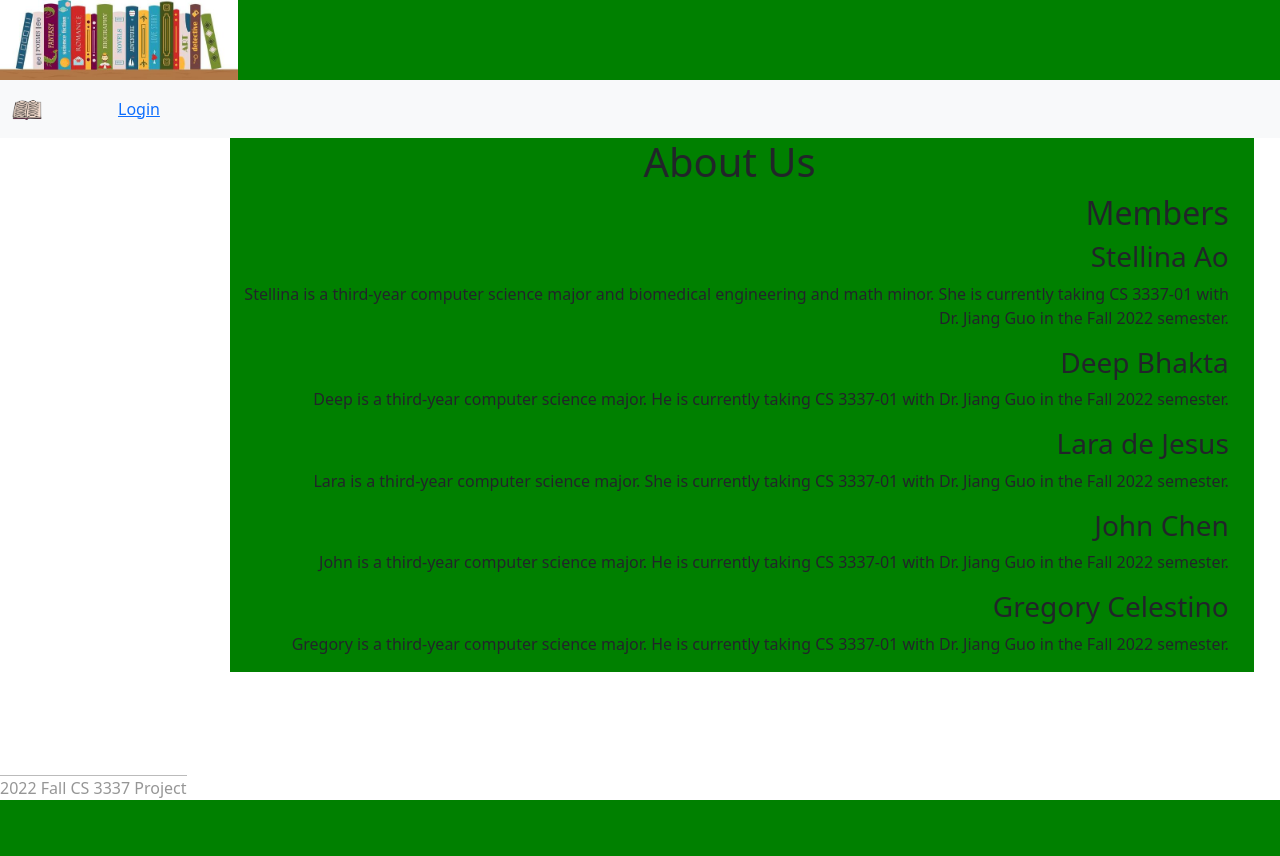
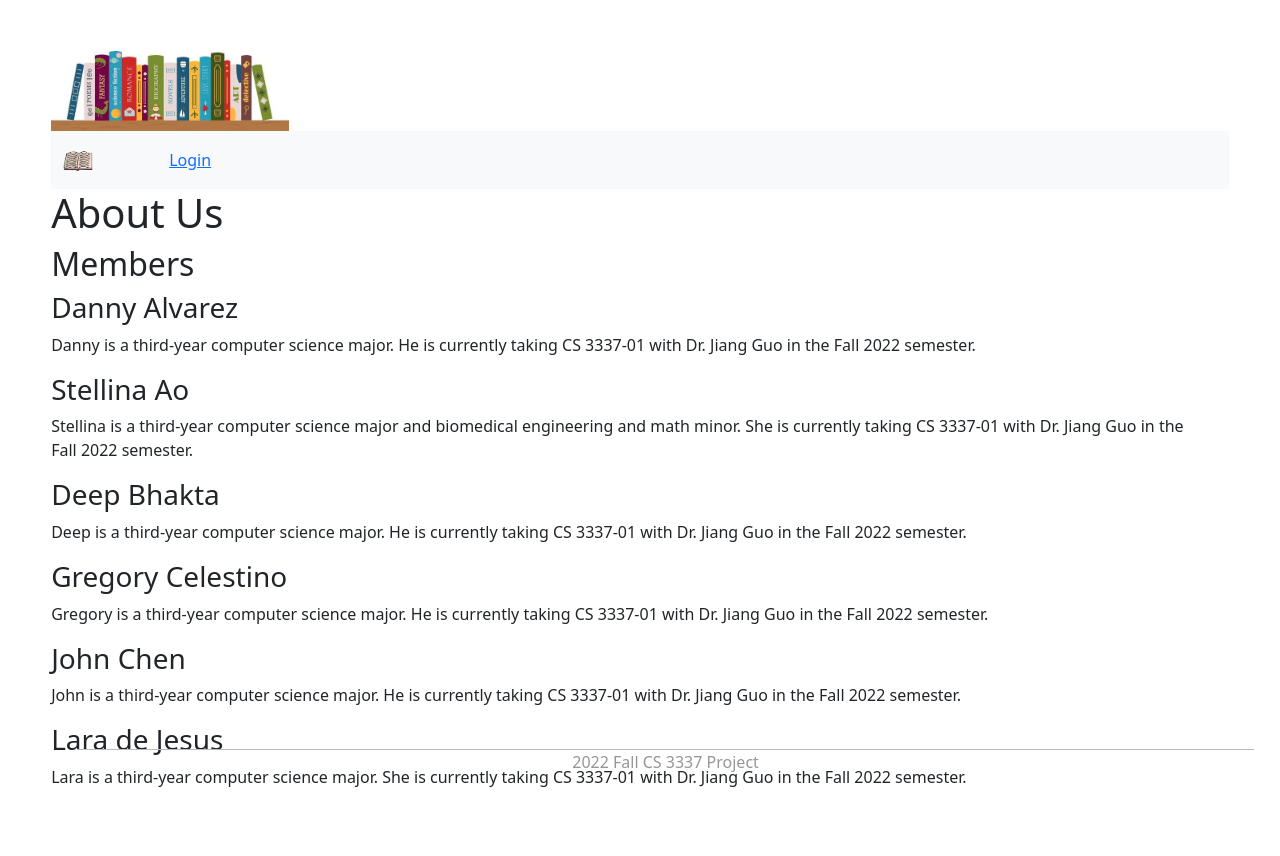
Before and after one commit to stellinaao/CS3337FinalProject, a Django app: template bookEX/templates/bookMng/aboutus.html in a window 1280 px wide. Before the commit the page ends 800 px from the top, so only its background shows below. Run offline with Django 3.2, Linux system fonts and the light colour scheme; the template is opened without the code that fills it, so the values that code supplies are empty.

Commit message:
updated css and general stylistic changes

```diff
--- a/bookEX/static/main.css
+++ b/bookEX/static/main.css
@@ -9,8 +9,8 @@
 
 #wrapper {
     margin-top: 0px;
-    background-color: green;
-    width: 100%;
+    width: 92%;
+    margin: 4%;
 }
 
 /*
@@ -42,14 +42,11 @@
 }
 
 #main {
-    width: 80%;
-    float: right;
+    width: 100%;
     margin-left: 0px;
     margin-right: 2%;
     padding-right: 2%;
     display: inline-block;
-    background-color: green;
-    text-align: right;
 }
 
 #footer {
@@ -59,4 +56,6 @@
     border-top: thin solid #BBBBBB;
     clear: both;
     color: #969696;
+    width: 92%;
+    margin: 2%
 }
--- a/bookEX/templates/bookMng/aboutus.html
+++ b/bookEX/templates/bookMng/aboutus.html
@@ -14,9 +14,13 @@
 {% endblock sidenav %}
 
 {% block content %}
+<h1>About Us</h1>
+<h2>Members</h2>
 
-<h1 align="center">About Us</h1>
-<h2>Members</h2>
+  <h3>Danny Alvarez</h3>
+  <p>Danny is a third-year computer science major.
+    He is currently taking CS 3337-01 with Dr. Jiang Guo in the Fall 2022 semester.</p>
+
   <h3>Stellina Ao</h3>
   <p>Stellina is a third-year computer science major and biomedical engineering and math minor.
     She is currently taking CS 3337-01 with Dr. Jiang Guo in the Fall 2022 semester.</p>
@@ -25,16 +29,16 @@
   <p>Deep is a third-year computer science major.
     He is currently taking CS 3337-01 with Dr. Jiang Guo in the Fall 2022 semester.</p>
 
-  <h3>Lara de Jesus</h3>
-  <p>Lara is a third-year computer science major.
-    She is currently taking CS 3337-01 with Dr. Jiang Guo in the Fall 2022 semester.</p>
+  <h3>Gregory Celestino</h3>
+  <p>Gregory is a third-year computer science major.
+    He is currently taking CS 3337-01 with Dr. Jiang Guo in the Fall 2022 semester.</p>
 
   <h3>John Chen</h3>
   <p>John is a third-year computer science major.
     He is currently taking CS 3337-01 with Dr. Jiang Guo in the Fall 2022 semester.</p>
 
-  <h3>Gregory Celestino</h3>
-  <p>Gregory is a third-year computer science major.
-    He is currently taking CS 3337-01 with Dr. Jiang Guo in the Fall 2022 semester.</p>
+  <h3>Lara de Jesus</h3>
+  <p>Lara is a third-year computer science major.
+    She is currently taking CS 3337-01 with Dr. Jiang Guo in the Fall 2022 semester.</p>
 
 {% endblock content %}
--- a/bookEX/templates/bookMng/add_comment.html
+++ b/bookEX/templates/bookMng/add_comment.html
@@ -16,7 +16,7 @@
 
 {% block content %}
 
-<h1 align="center">Book Detail</h1>
+<h1>Book Detail</h1>
 <img src="{% static book.pic_path %}" width="100"/>
 
 <table align="center" border="2" width="400" class="table table-hover">
--- a/bookEX/templates/bookMng/book_add_favorite.html
+++ b/bookEX/templates/bookMng/book_add_favorite.html
@@ -16,6 +16,6 @@
 
 {% block content %}
 
-<h1 align="center">Book Added as a Favorite!</h1>
+<h1>Book Added as a Favorite!</h1>
 
 {% endblock content %}
--- a/bookEX/templates/bookMng/book_delete.html
+++ b/bookEX/templates/bookMng/book_delete.html
@@ -16,6 +16,6 @@
 
 {% block content %}
 
-<h1 align="center">Book Delete</h1>
+<h1>Book Delete</h1>
 
 {% endblock content %}
--- a/bookEX/templates/bookMng/book_delete_favorite.html
+++ b/bookEX/templates/bookMng/book_delete_favorite.html
@@ -16,6 +16,6 @@
 
 {% block content %}
 
-<h1 align="center">Book Deleted from your Favorites List!</h1>
+<h1>Book Deleted from your Favorites List!</h1>
 
 {% endblock content %}
--- a/bookEX/templates/bookMng/book_search.html
+++ b/bookEX/templates/bookMng/book_search.html
@@ -14,7 +14,7 @@
 
 {% block content %}
 
-<h1 align="center">Search Results</h1>
+<h1>Search Results</h1>
 {% if books|length < 1 %}
 <p>Your search did not return any results...</p>
 
--- a/bookEX/templates/bookMng/delete_comment.html
+++ b/bookEX/templates/bookMng/delete_comment.html
@@ -16,6 +16,6 @@
 
 {% block content %}
 
-<h1 align="center">Comment Deleted!</h1>
+<h1>Comment Deleted!</h1>
 
 {% endblock content %}
--- a/bookEX/templates/bookMng/displaybooks.html
+++ b/bookEX/templates/bookMng/displaybooks.html
@@ -14,7 +14,7 @@
 
 {% block content %}
 
-<h1 align="center">Display Books Page</h1>
+<h1>Display Books Page</h1>
 <table align="center" border="2" width="400" class="table table-hover">
     {% for book in books %}
     <tr>
--- a/bookEX/templates/bookMng/index.html
+++ b/bookEX/templates/bookMng/index.html
@@ -14,6 +14,6 @@
 
 {% block content %}
 
-<h1 align="center">Welcome to Book Exchange</h1>
+<h1>Welcome to Book Exchange</h1>
 
 {% endblock content %}
--- a/bookEX/templates/bookMng/mybooks.html
+++ b/bookEX/templates/bookMng/mybooks.html
@@ -14,7 +14,7 @@
 
 {% block content %}
 
-<h1 align="center">My Books</h1>
+<h1>My Books</h1>
 <table align="center" border="2" width="400" class="table table-hover">
     {% for book in books %}
     <tr>
--- a/bookEX/templates/bookMng/myfavorites.html
+++ b/bookEX/templates/bookMng/myfavorites.html
@@ -14,7 +14,7 @@
 
 {% block content %}
 
-<h1 align="center">My Favorites</h1>
+<h1>My Favorites</h1>
 <table align="center" border="2" width="400" class="table table-hover">
     {% for book in books %}
     <tr>
--- a/bookEX/templates/bookMng/postbook.html
+++ b/bookEX/templates/bookMng/postbook.html
@@ -13,9 +13,9 @@
 {% endblock sidenav %}
 
 {% block content %}
-<h1 align="center">Post Book Page</h1>
+<h1>Post Book Page</h1>
 {% if submitted %}
-<p align="center"> Post Book Sucessfully</p>
+<p> Post Book Sucessfully</p>
 {% else %}
 <form action="" enctype="multipart/form-data" method="post" novalidate>
     <table>
--- a/bookEX/templates/bookMng/search.html
+++ b/bookEX/templates/bookMng/search.html
@@ -14,7 +14,7 @@
 
 {% block content %}
 
-<h1 align="center">Search</h1>
+<h1>Search</h1>
 
 
 <form action="" enctype="multipart/form-data" method="post" novalidate>
--- a/bookEX/templates/bookMng/search_results.html
+++ b/bookEX/templates/bookMng/search_results.html
@@ -14,7 +14,7 @@
 
 {% block content %}
 
-<h1 align="center">Search Results</h1>
+<h1>Search Results</h1>
 <table align="center" border="2" width="400" class="table table-hover">
     {% for book in books %}
     <tr>
--- a/bookEX/templates/registration/login.html
+++ b/bookEX/templates/registration/login.html
@@ -11,7 +11,7 @@
 {% endblock sidenav %}
 
 {% block content %}
-<h1 align="center">User Login</h1>
+<h1>User Login</h1>
 <form action="{% url 'login' %}" method="post">
     <table>
         {{ form.as_table }}
--- a/bookEX/templates/registration/register.html
+++ b/bookEX/templates/registration/register.html
@@ -11,7 +11,7 @@
 {% endblock sidenav %}
 
 {% block content %}
-<h1 align="center">User Registration</h1>
+<h1>User Registration</h1>
 <form action="" method="post">
     <table>
         {{ form.as_table }}
--- a/bookEX/templates/registration/register_success.html
+++ b/bookEX/templates/registration/register_success.html
@@ -12,7 +12,7 @@
 
 {% block content %}
 
-<h1 align="center">Registration Success!</h1>
+<h1>Registration Success!</h1>
 
 <p>
     Login <a href="{% url 'login' %}?next=/">here</a>!
```
